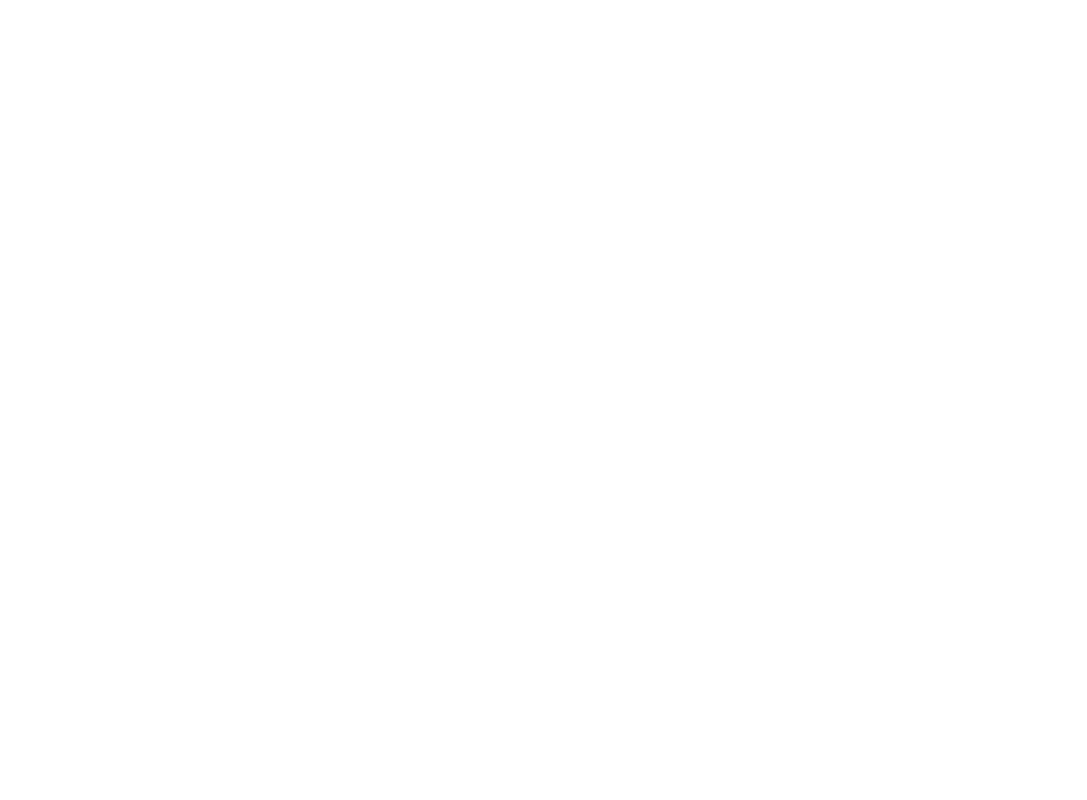
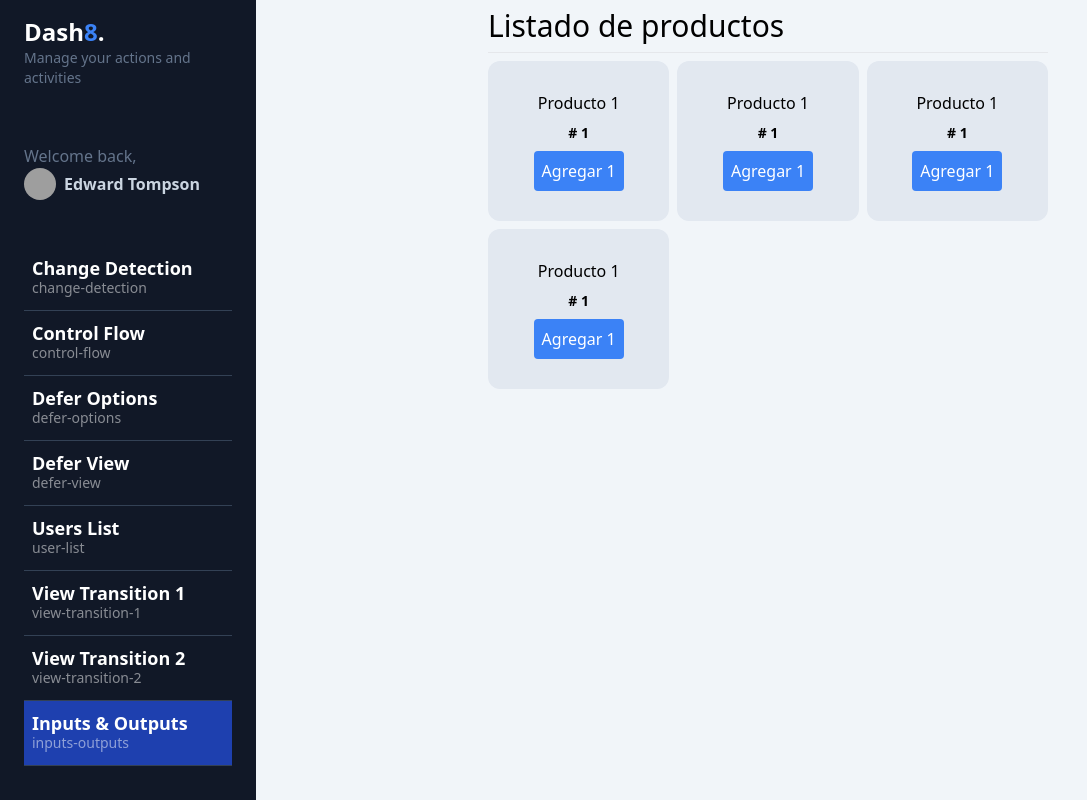
Before and after one commit to JuanLagunaQuero1/my-dashboard, an Angular app: page /dashboard/inputs-outputs in a window 1280 px wide. Before the commit this address led to /. Shown: the whole page, without its empty margins (0-1087 px from the left). Built offline with nearby package versions, Linux system fonts and the light colour scheme; grey boxes are pictures that could not be loaded.

Commit message:
Preparación HTML y rutas para Inputs & Outputs

```diff
--- a/src/app/app.routes.ts
+++ b/src/app/app.routes.ts
@@ -47,6 +47,11 @@
         loadComponent: () => import('./dashboard/pages/view-transition/view-transition2.component')
       },
       {
+        path: 'inputs-outputs',
+        title: 'Inputs & Outputs',
+        loadComponent: () => import('./dashboard/pages/input-output/input-output.component')
+      },
+      {
         path: '', redirectTo: 'control-flow', pathMatch: 'full'
       }
     ]
--- a/src/app/dashboard/dashboard.component.html
+++ b/src/app/dashboard/dashboard.component.html
@@ -5,7 +5,7 @@
 
     <app-sidemenu/>
 
-    <div class="text-black px-2 w-full mt-2">
+    <div class="text-black px-2 mt-2 max-w-xl w-full m-auto">
       <router-outlet/>
     </div>
 
--- /dev/null
+++ b/src/app/dashboard/pages/input-output/input-output.component.html
@@ -0,0 +1,9 @@
+<h1 class="text-3xl">Listado de productos</h1>
+<hr class="my-2" />
+
+<div class="grid grid-cols-1 sm:grid-cols-3 gap-2">
+  <app-product-card/>
+  <app-product-card/>
+  <app-product-card/>
+  <app-product-card/>
+</div>
--- /dev/null
+++ b/src/app/dashboard/pages/input-output/input-output.component.ts
@@ -0,0 +1,11 @@
+import { ChangeDetectionStrategy, Component } from '@angular/core';
+import { ProductCardComponent } from './ui/product-card/product-card.component';
+
+@Component({
+  selector: 'app-input-output',
+  standalone: true,
+  imports: [ProductCardComponent],
+  templateUrl: './input-output.component.html',
+  changeDetection: ChangeDetectionStrategy.OnPush,
+})
+export default class InputOutputComponent { }
--- /dev/null
+++ b/src/app/dashboard/pages/input-output/ui/product-card/product-card.component.html
@@ -0,0 +1,11 @@
+<div
+  class="bg-slate-200 w-full rounded-xl h-40 flex justify-center items-center flex-col"
+>
+  <span>Producto 1</span>
+  <h2 class="font-bold text-sm my-2"># 1</h2>
+  <button
+    class="bg-blue-500 p-2 rounded text-white hover:bg-blue-600 transition-all"
+  >
+    Agregar 1
+  </button>
+</div>
--- /dev/null
+++ b/src/app/dashboard/pages/input-output/ui/product-card/product-card.component.ts
@@ -0,0 +1,10 @@
+import { ChangeDetectionStrategy, Component } from '@angular/core';
+
+@Component({
+  selector: 'app-product-card',
+  standalone: true,
+  imports: [],
+  templateUrl: './product-card.component.html',
+  changeDetection: ChangeDetectionStrategy.OnPush,
+})
+export class ProductCardComponent { }
```
